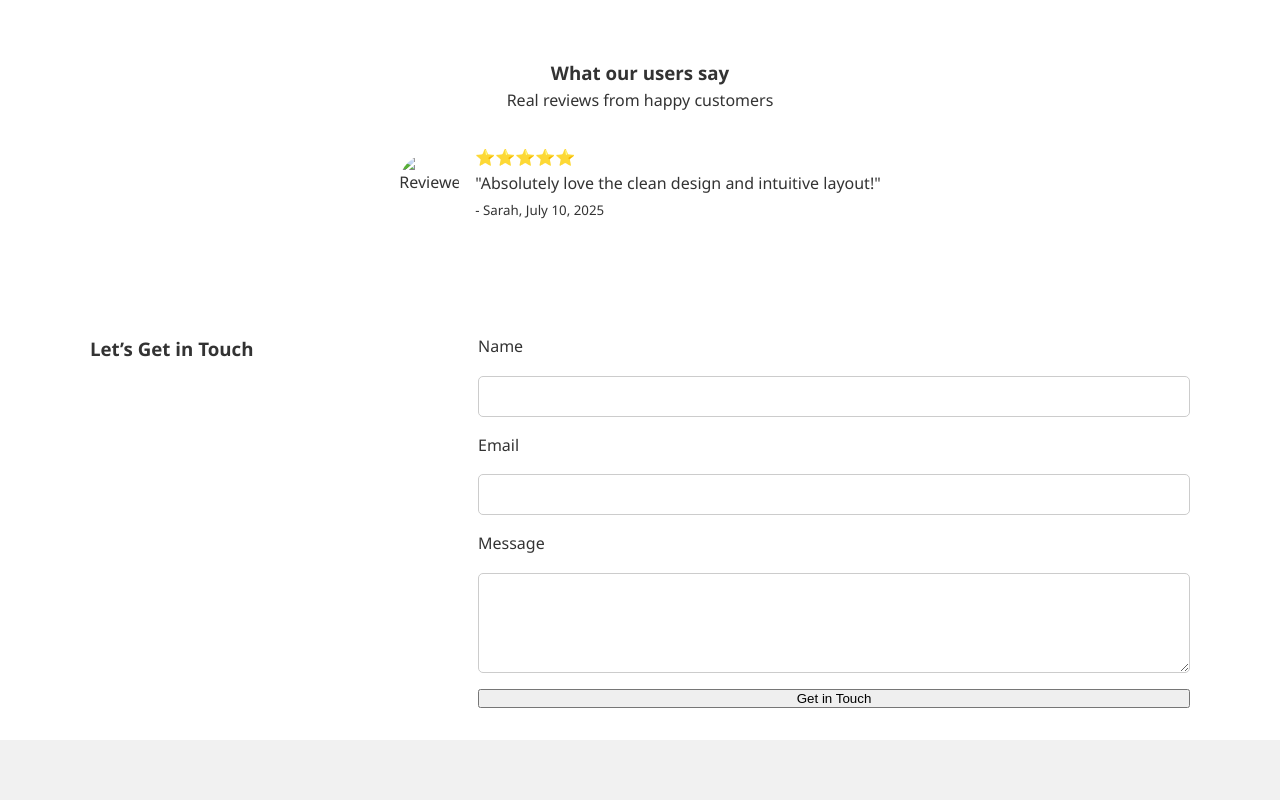
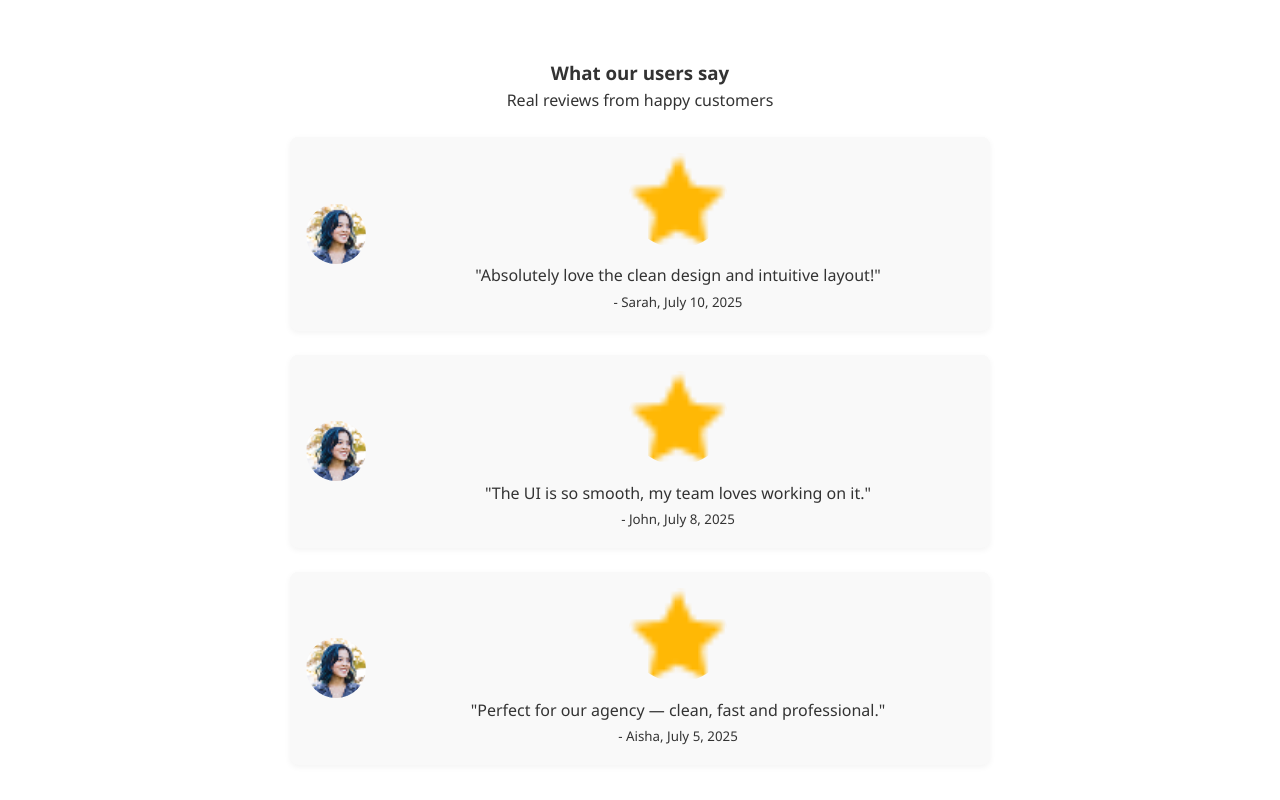
Before and after one commit to naoreen/ph-assignment1-naoreen, a plain HTML site: page index.html in a window 1280 px wide. Shown: the part 1180-1980 px from the top of the page. Drawn offline with Linux system fonts and the light colour scheme.

Commit message:
Updated feedback section

```diff
--- a/index.html
+++ b/index.html
@@ -50,14 +50,34 @@
   <div class="container">
     <h3>What our users say</h3>
     <p>Real reviews from happy customers</p>
+
     <div class="review">
-        <img src="assets/reviewer1.jpg" alt="Reviewer">
+      <img src="images/avatar.png" alt="Sarah">
       <div class="review-text">
-          <p>⭐⭐⭐⭐⭐</p>
+        <img src="images/icon-star.png" alt="stars" class="stars">
         <p>"Absolutely love the clean design and intuitive layout!"</p>
         <small>- Sarah, July 10, 2025</small>
       </div>
     </div>
+
+    <div class="review">
+      <img src="images/avatar.png" alt="John">
+      <div class="review-text">
+        <img src="images/icon-star.png" alt="stars" class="stars">
+        <p>"The UI is so smooth, my team loves working on it."</p>
+        <small>- John, July 8, 2025</small>
+      </div>
+    </div>
+
+    <div class="review">
+      <img src="images/avatar.png" alt="Aisha">
+      <div class="review-text">
+        <img src="images/icon-star.png" alt="stars" class="stars">
+        <p>"Perfect for our agency — clean, fast and professional."</p>
+        <small>- Aisha, July 5, 2025</small>
+      </div>
+    </div>
+
   </div>
 </section>
 
--- a/styles.css
+++ b/styles.css
@@ -99,24 +99,33 @@ body {
   padding: 3rem 0;
   text-align: center;
 }
-
 .review {
   display: flex;
-  justify-content: center;
   align-items: center;
   gap: 1rem;
-  margin-top: 2rem;
+  margin: 1.5rem auto;
+  max-width: 700px;
+  background: #f9f9f9;
+  padding: 1rem;
+  border-radius: 8px;
+  box-shadow: 0 2px 6px rgba(0,0,0,0.05);
 }
 
 .review img {
   width: 60px;
   height: 60px;
   border-radius: 50%;
+  object-fit: cover;
 }
 
 .review-text {
-  max-width: 500px;
-  text-align: left;
+  flex: 1;
+}
+
+.review-text .stars {
+  width: 100px;
+  height: auto;
+  margin-bottom: 0.5rem;
 }
 
 .contact-box {
```
Lines whose indentation alone changed are shown as unchanged.
